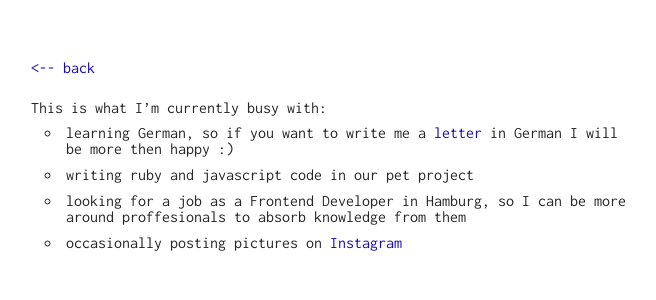
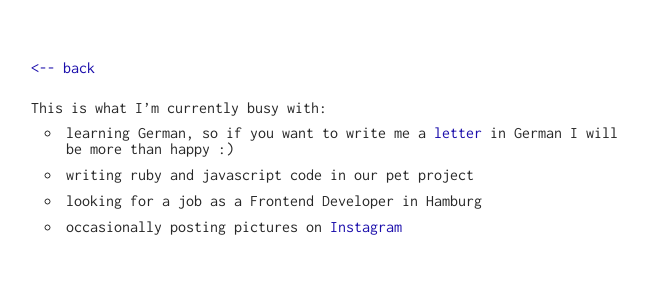
Before and after one commit to alla-lipina/lipina.github.io, a Jekyll site: the page built from now/index.md, in a window 1280 px wide. Shown: the top 300 px of the page, without its empty margins (309-965 px from the left). Built offline with Jekyll 4.4.1, drawn with Linux system fonts in a browser that asks for light colours.

Commit message:
Edit text, typos

```diff
--- a/now/index.md
+++ b/now/index.md
@@ -4,7 +4,7 @@ layout: page
 
 This is what I'm currently busy with:
 
-* learning German, so if you want to write me a <a href="mailto:{{site.email}}">letter</a> in German I will be more then happy :)
+* learning German, so if you want to write me a <a href="mailto:{{site.email}}">letter</a> in German I will be more than happy :)
 * writing ruby and javascript code in our pet project
-* looking for a job as a Frontend Developer in Hamburg, so I can be more around proffesionals to absorb knowledge from them
+* looking for a job as a Frontend Developer in Hamburg
 * occasionally posting pictures on <a href="{{site.account_instagram}}" taget="_blank">Instagram</a>
```
